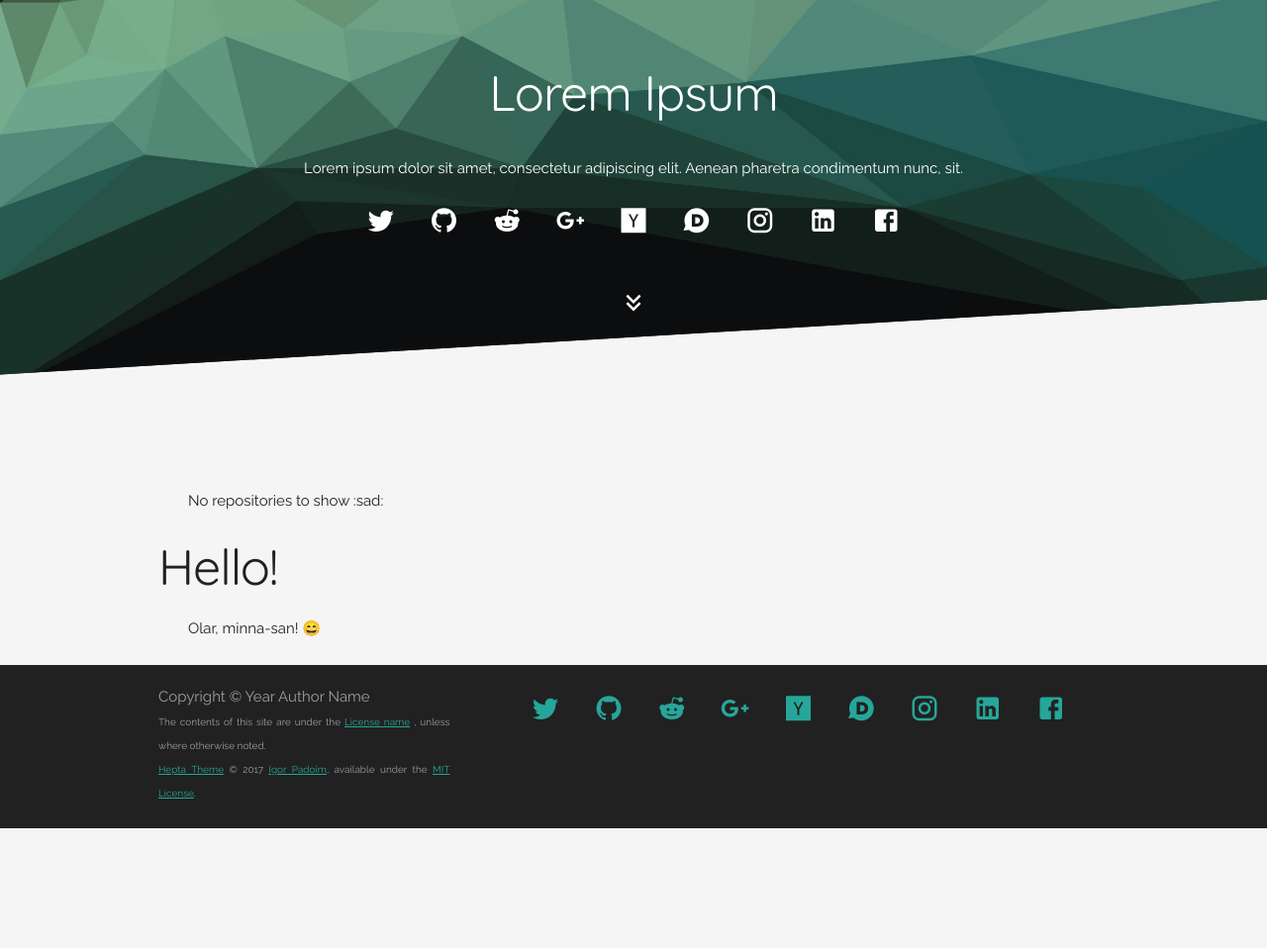
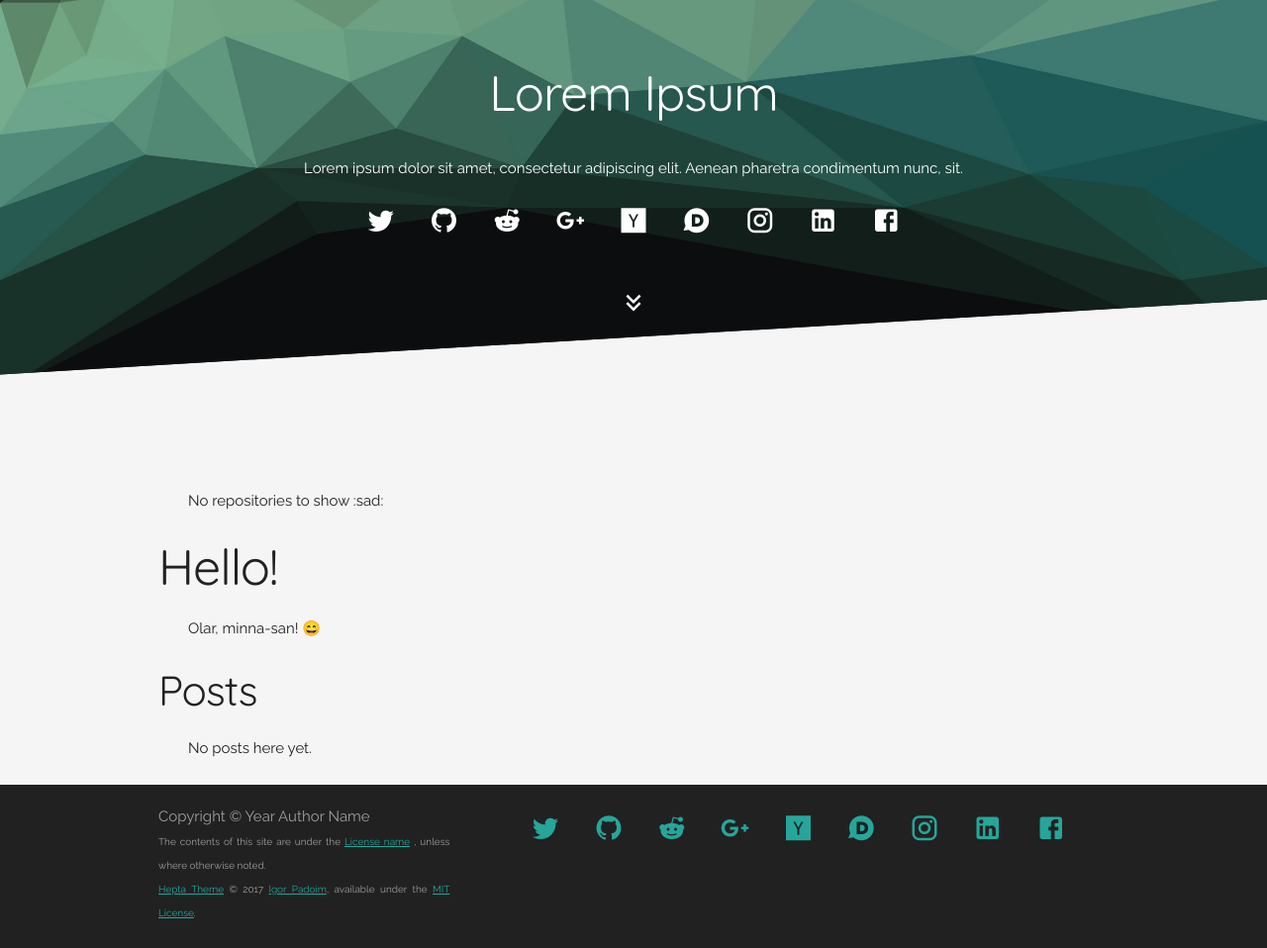
Before and after one commit to Nereare/Hepta, a Jekyll site: the page built from index.md, in a window 1280 px wide. Shown: the whole page at 99% size. Built offline with Jekyll 4.4.1, drawn with Linux system fonts in a browser that asks for light colours; emoji names are drawn with the system emoji font; before the commit the page ends 900 px from its top, so only the background shows below that.

Commit message:
Added post listing.

```diff
--- a/_layouts/main.html
+++ b/_layouts/main.html
@@ -81,7 +81,40 @@
       </div>
 
       <!-- Here comes everything the user manually defined. -->
-      {{ content }}
+      <div class="user-content">
+        {{ content }}
+      </div>
+
+      <!-- Posts List -->
+      <div class="posts">
+        <h2>Posts</h2>
+        {% assign post_count = site.posts | size %}
+        {% if post_count > 0 %}
+          {% for post in site.posts %}
+            {% capture pass %}{% cycle 'open', 'close' %}{% endcapture %}
+            {% if pass == 'open' %}
+        <div class="row">
+            {% endif %}
+          <div class="six columns post">
+            <h3><a href="{{ post.permalink | relative_url }}">{{ post.title }}</a></h3>
+            <p>
+              <span class="date">{{ post.date | date: '%A, %b %e, %Y' }}</span>
+              {% if post.excerpt %}
+              <br />
+              {{ post.excerpt }}
+              <br />
+              <a href="{{ post.permalink | relative_url }}">Read more...</a>
+              {% endif %}
+            </p>
+          </div>
+            {% if pass == 'close' %}
+        </di>
+            {% endif %}
+          {% endfor %}
+        {% else %}
+        <p>No posts here yet.</p>
+        {% endif %}
+      </div>
     </main>
 
     {% include footer.html %}
```
